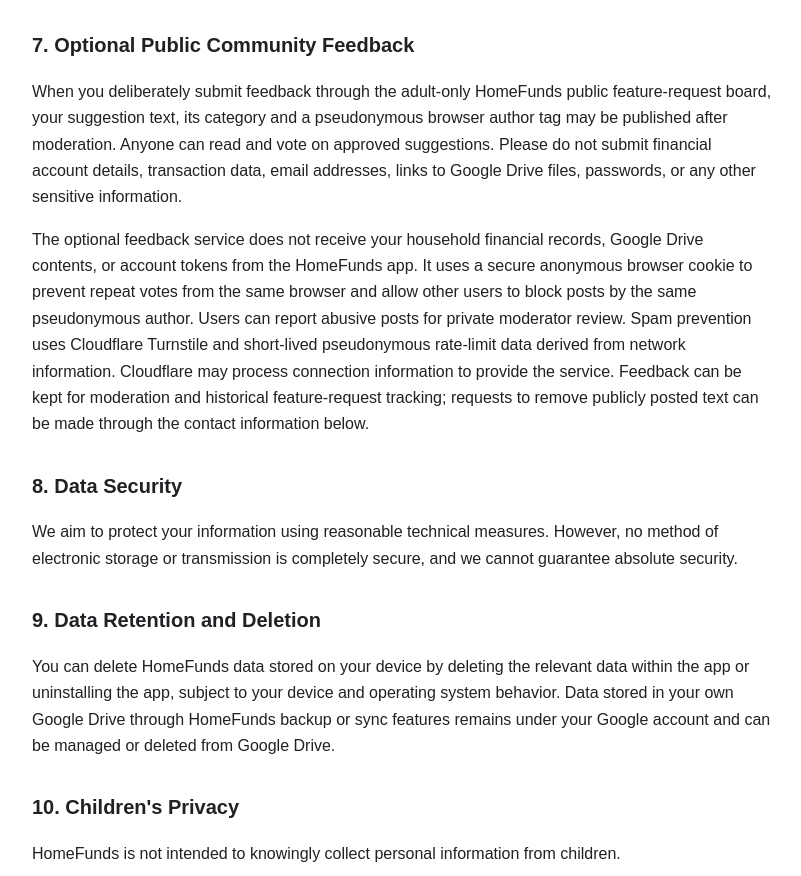
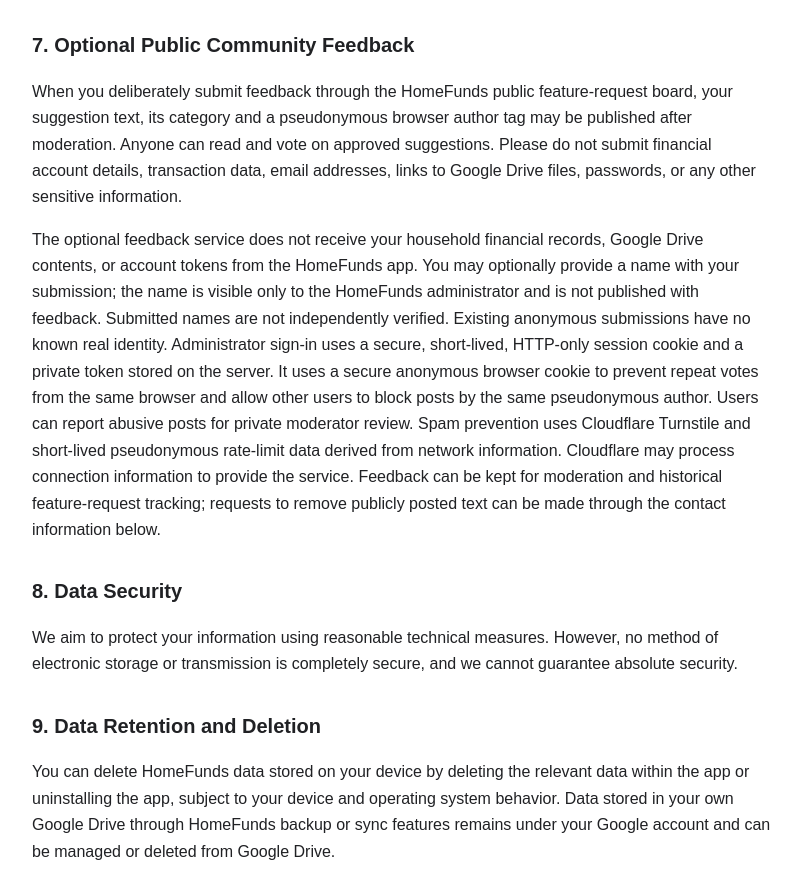
Before and after one commit to signiswellfire-cmd/homefunds-privacy-policy, a plain HTML site: page index.html in a window 1280 px wide. Shown: the part 1801-2677 px from the top of the page, without its empty margins (238-1039 px from the left). Drawn offline with Linux system fonts and the light colour scheme.

Commit message:
docs: correct age policy and disclose optional private submitter names in index.html

```diff
--- a/index.html
+++ b/index.html
@@ -66,8 +66,8 @@
       <p>Your data may be shared only as necessary to provide features that you explicitly use, for example with members of a shared HomeFunds household or with Google services that you authorize for backup, sync, restore, or export.</p>
 
       <h2>7. Optional Public Community Feedback</h2>
-      <p>When you deliberately submit feedback through the adult-only HomeFunds public feature-request board, your suggestion text, its category and a pseudonymous browser author tag may be published after moderation. Anyone can read and vote on approved suggestions. Please do not submit financial account details, transaction data, email addresses, links to Google Drive files, passwords, or any other sensitive information.</p>
-      <p>The optional feedback service does not receive your household financial records, Google Drive contents, or account tokens from the HomeFunds app. It uses a secure anonymous browser cookie to prevent repeat votes from the same browser and allow other users to block posts by the same pseudonymous author. Users can report abusive posts for private moderator review. Spam prevention uses Cloudflare Turnstile and short-lived pseudonymous rate-limit data derived from network information. Cloudflare may process connection information to provide the service. Feedback can be kept for moderation and historical feature-request tracking; requests to remove publicly posted text can be made through the contact information below.</p>
+      <p>When you deliberately submit feedback through the HomeFunds public feature-request board, your suggestion text, its category and a pseudonymous browser author tag may be published after moderation. Anyone can read and vote on approved suggestions. Please do not submit financial account details, transaction data, email addresses, links to Google Drive files, passwords, or any other sensitive information.</p>
+      <p>The optional feedback service does not receive your household financial records, Google Drive contents, or account tokens from the HomeFunds app. You may optionally provide a name with your submission; the name is visible only to the HomeFunds administrator and is not published with feedback. Submitted names are not independently verified. Existing anonymous submissions have no known real identity. Administrator sign-in uses a secure, short-lived, HTTP-only session cookie and a private token stored on the server. It uses a secure anonymous browser cookie to prevent repeat votes from the same browser and allow other users to block posts by the same pseudonymous author. Users can report abusive posts for private moderator review. Spam prevention uses Cloudflare Turnstile and short-lived pseudonymous rate-limit data derived from network information. Cloudflare may process connection information to provide the service. Feedback can be kept for moderation and historical feature-request tracking; requests to remove publicly posted text can be made through the contact information below.</p>
 
       <h2>8. Data Security</h2>
       <p>We aim to protect your information using reasonable technical measures. However, no method of electronic storage or transmission is completely secure, and we cannot guarantee absolute security.</p>
```
